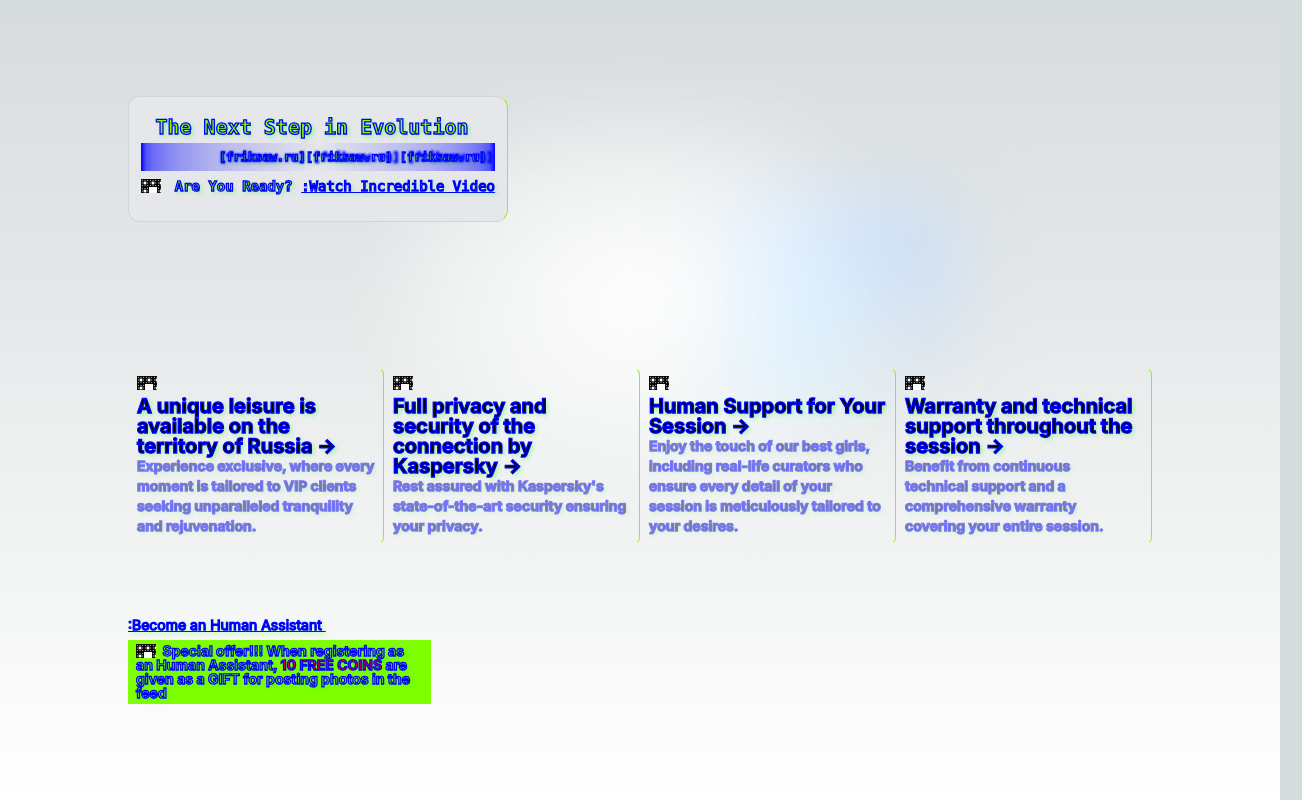
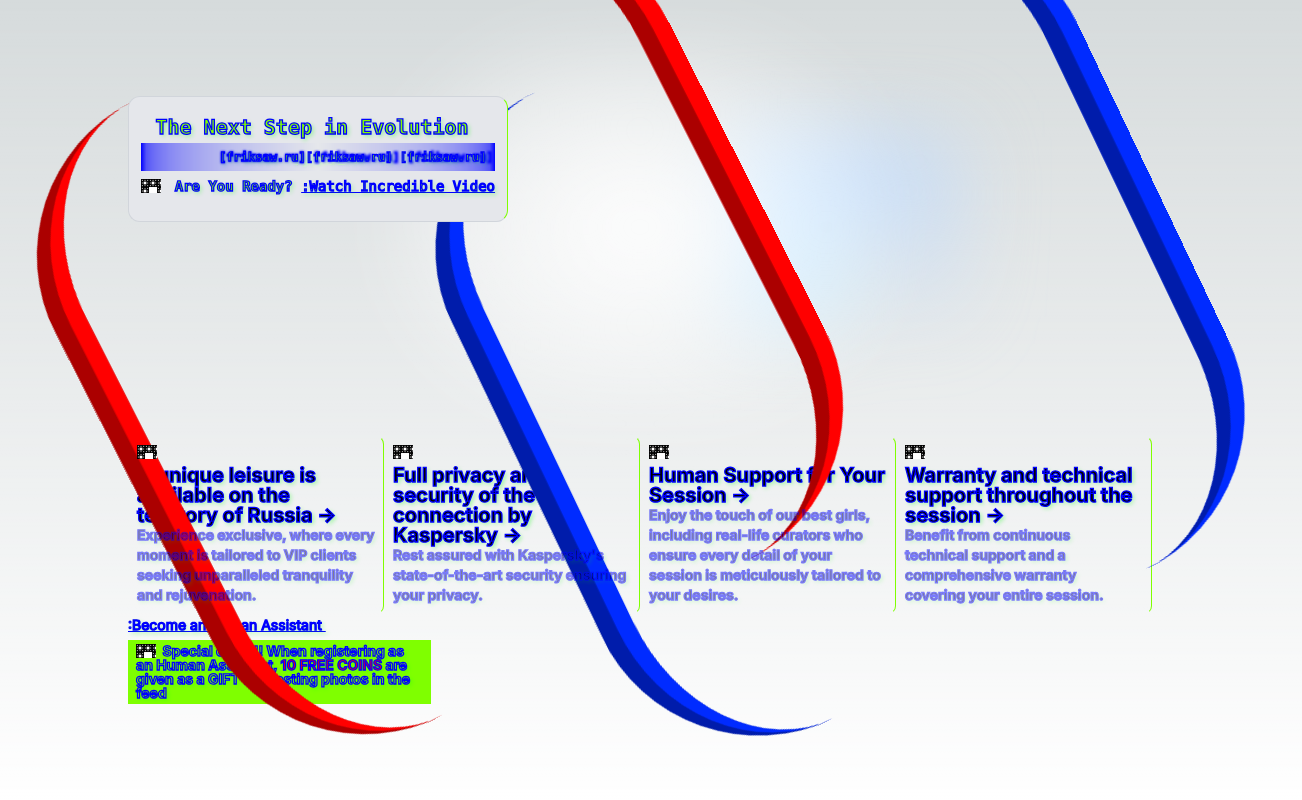
Before and after one commit to friksaw/prostitutki, a Next.js app: page / in a window 1280 px wide. Shown: the whole page, 1302 px wide, since content can reach past the window. Built offline with nearby package versions, Linux system fonts and the light colour scheme.

Commit message:
ты сам отдайся мне. необратимый враг, — Сам — мне

```diff
--- a/app/page.tsx
+++ b/app/page.tsx
@@ -3,6 +3,7 @@ import FractalCanvas from "@/app/ui/FractalCanvas";
 import styles from "./styles.module.css";
 import Marquee from "@/app/ui/Marquee";
 import HumanAssistant from "@/app/ui/HumanAssistant";
+import MainCard from "@/app/ui/MainCard";
 
 export default function Home() {
 
@@ -48,6 +49,7 @@ export default function Home() {
             className="relative z-[-1] flex place-items-center before:absolute before:h-[300px] before:w-full before:-translate-x-1/2 before:rounded-full before:bg-gradient-radial before:from-white before:to-transparent before:blur-2xl before:content-[''] after:absolute after:-z-20 after:h-[180px] after:w-full after:translate-x-1/3 after:bg-gradient-conic after:from-sky-200 after:via-blue-200 after:blur-2xl after:content-[''] before:dark:bg-gradient-to-br before:dark:from-transparent before:dark:to-blue-700 before:dark:opacity-10 after:dark:from-sky-900 after:dark:via-[#0141ff] after:dark:opacity-40 sm:before:w-[480px] sm:after:w-[240px] before:lg:h-[360px]">
         </div>
 
+        <MainCard />
         <div className="mb-32 grid text-center lg:mb-0 lg:w-full lg:max-w-5xl lg:grid-cols-4 lg:text-left">
           <a
               href="#"
--- a/app/styles.module.css
+++ b/app/styles.module.css
@@ -1,3 +1,4 @@
+
 .header {
 
 
@@ -98,3 +99,41 @@
     from { transform: translateX(70%); }
     to { transform: translateX(-70%); }
 }
+
+
+
+
+.container {
+    display: flex;
+    flex-wrap: wrap;
+    width: 800px; /* Adjust as needed */
+}
+
+.s {
+    position: relative;
+    width: 200px;
+    height: 200px;
+    margin: auto;
+    border-left: 10px ridge transparent;
+    border-right: 10px ridge transparent;
+    border-radius: 25%;
+    transform: scale(0.25) rotate(0deg);
+    animation: infinity 12s ease-in-out infinite;
+}
+
+@keyframes infinity {
+    25% {
+        transform: scale(4) rotate(180deg);
+    }
+}
+
+/* Generating unique colors for each shape */
+.s:nth-child(1) {
+    animation-delay: calc(1 * 3s / 48);
+    border-color: hsla(0, 100%, 50%, 1);
+}
+
+.s:nth-child(2) {
+    animation-delay: calc(2 * 3s / 48);
+    border-color: hsla(230, 100%, 50%, 1);
+}
--- /dev/null
+++ b/app/ui/MainCard.tsx
@@ -0,0 +1,24 @@
+import React, { useRef, useState, useEffect, useLayoutEffect } from 'react';
+import ReactDOM from 'react-dom';
+import styles from '../styles.module.css';
+
+console.clear();
+
+interface FlippableProps {
+    className?: string;
+    component?: React.ElementType<any>;
+    flipId: string;
+}
+
+const FLIP_TRANSITION_EVENT = "flip-transition";
+const FLIP_TRANSITION_END_EVENT = "flip-transition-end";
+
+export default function MainCard(callback: () => void, flipId: string) {
+ return (
+     <div className={styles.container}>
+
+         <div className={styles.s}></div>
+         <div className={styles.s}></div>
+     </div>
+ )
+}
```
Also changed, not shown: package.json (+6 -5 lines), 1 other file (tests, documents, lock files or other folders).
